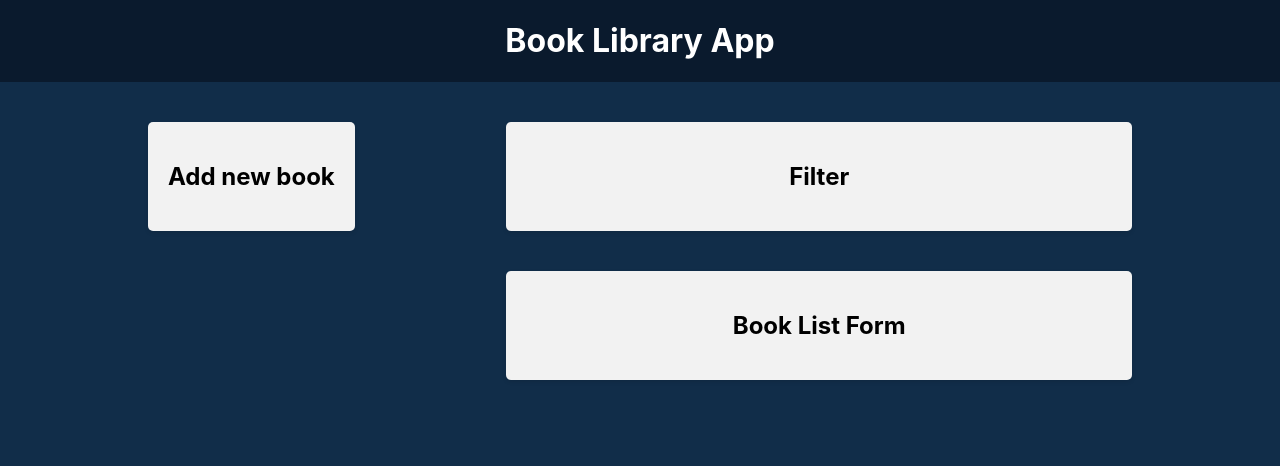
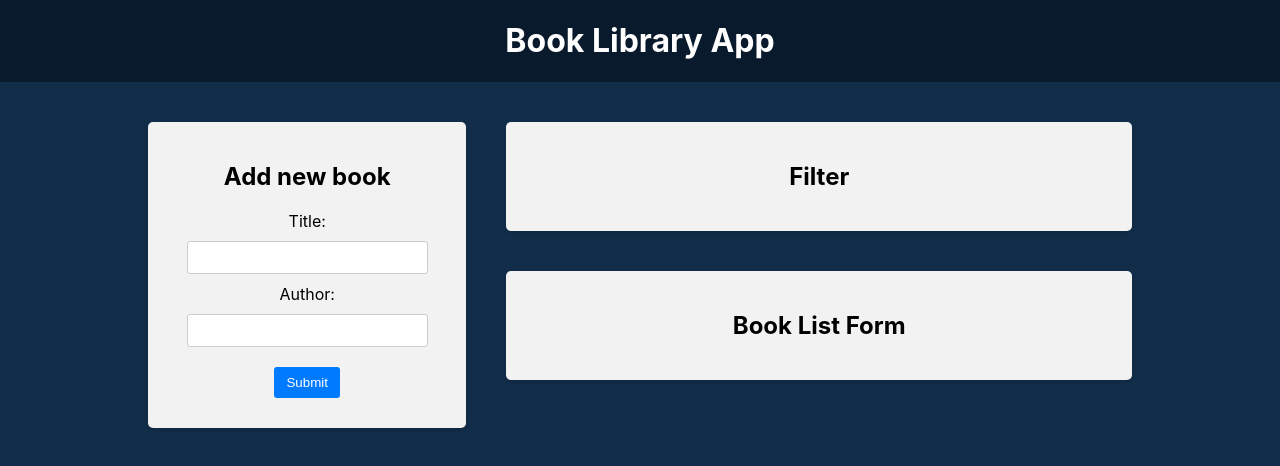
Before and after one commit to MaxChernyshev/react-redux, a React (Create React App) app in the folder frontend/: page / in a window 1280 px wide. Shown: the top 466 px of the page. Built offline with nearby package versions, Linux system fonts and the light colour scheme.

Commit message:
BookForm added + css added

```diff
--- a/frontend/src/components/BookForm/BookForm.jsx
+++ b/frontend/src/components/BookForm/BookForm.jsx
@@ -1,9 +1,46 @@
+import { useState } from "react"
+import './BookForm.css'
+
 const BookForm = () => {
+
+    const [title, setTitle] = useState('')
+    const [author, setAuthor] = useState('')
+
+    const handleSubmit = (e) => {
+        e.preventDefault()
+        if (title && author) {
+            // alert(title + author)
+            console.log(title + author)
+
+            setTitle('')
+            setAuthor('')
+        }
+        // alert('ASSA')
+        // dispatch action
+    }
+
+
+
     return (
         <div className="app-block book-form">
             <h2>
                 Add new book
             </h2>
+            <form onSubmit={handleSubmit}>
+                <div>
+                    <label htmlFor="title">Title:</label>
+                    <input type="text" id="title" value={title} onChange={(e) => setTitle(e.target.value)} />
+                </div>
+
+                <div>
+                    <label htmlFor="author">Author:</label>
+                    <input type="text" id="author" value={author} onChange={(e) => setAuthor(e.target.value)} />
+                </div>
+
+                <div>
+                    <button type="submit">Submit</button>
+                </div>
+            </form>
         </div>
     )
 }
--- a/frontend/src/components/BookList/BookList.jsx
+++ b/frontend/src/components/BookList/BookList.jsx
@@ -1,3 +1,5 @@
+import './BookList.css'
+
 const BookList = () => {
     return (
         <div className="app-block book-list">
--- a/frontend/src/components/Filter/Filter.jsx
+++ b/frontend/src/components/Filter/Filter.jsx
@@ -1,3 +1,5 @@
+import './Filter.css'
+
 const Filter = () => {
     return (
         <div className="app-block filter">
```
